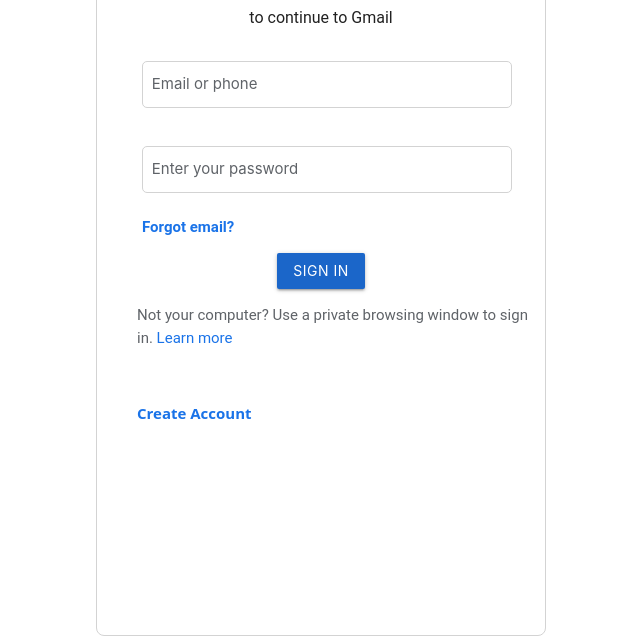
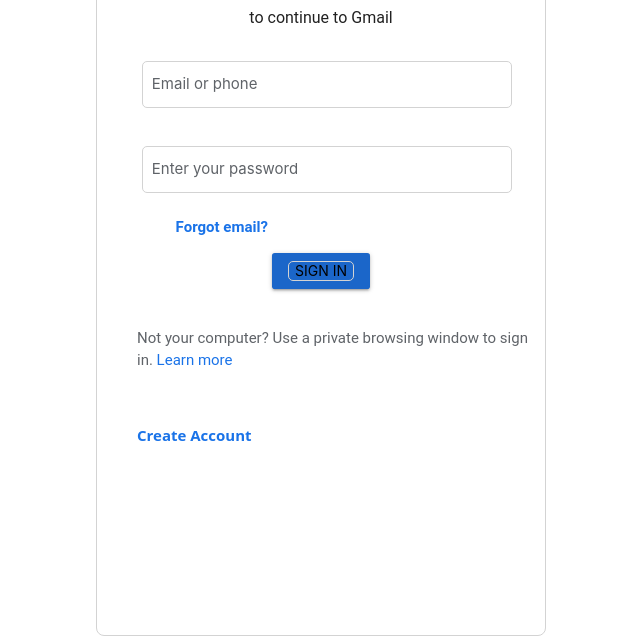
Before and after one commit to YaswanthGupta/gmail, a plain HTML site: page index.html in a window 1280 px wide. Shown: the part 164-800 px from the top of the page, without its empty margins (319-959 px from the left). Drawn offline with nearby package versions, Linux system fonts and the light colour scheme.

Commit message:
Update index.html

```diff
--- a/index.html
+++ b/index.html
@@ -147,9 +147,9 @@
                     <label for="password">Enter your password</label>
                 </div>
               </div>
+            <p class="roboto" id="forgot"><b>Forgot email?</b></p>
+            <input type="submit" class="waves-effect waves-light btn" value="Sign in">
         </form>
-        <p class="roboto" id="forgot"><b>Forgot email?</b></p>
-        <a class="waves-effect waves-light btn">Sign in</a>
         <br>
         <p class="roboto" id="noturpc">Not your computer? Use a private browsing window to sign in. <span style="color: #1a73e8;">Learn more</span></p>
         <br>
```
